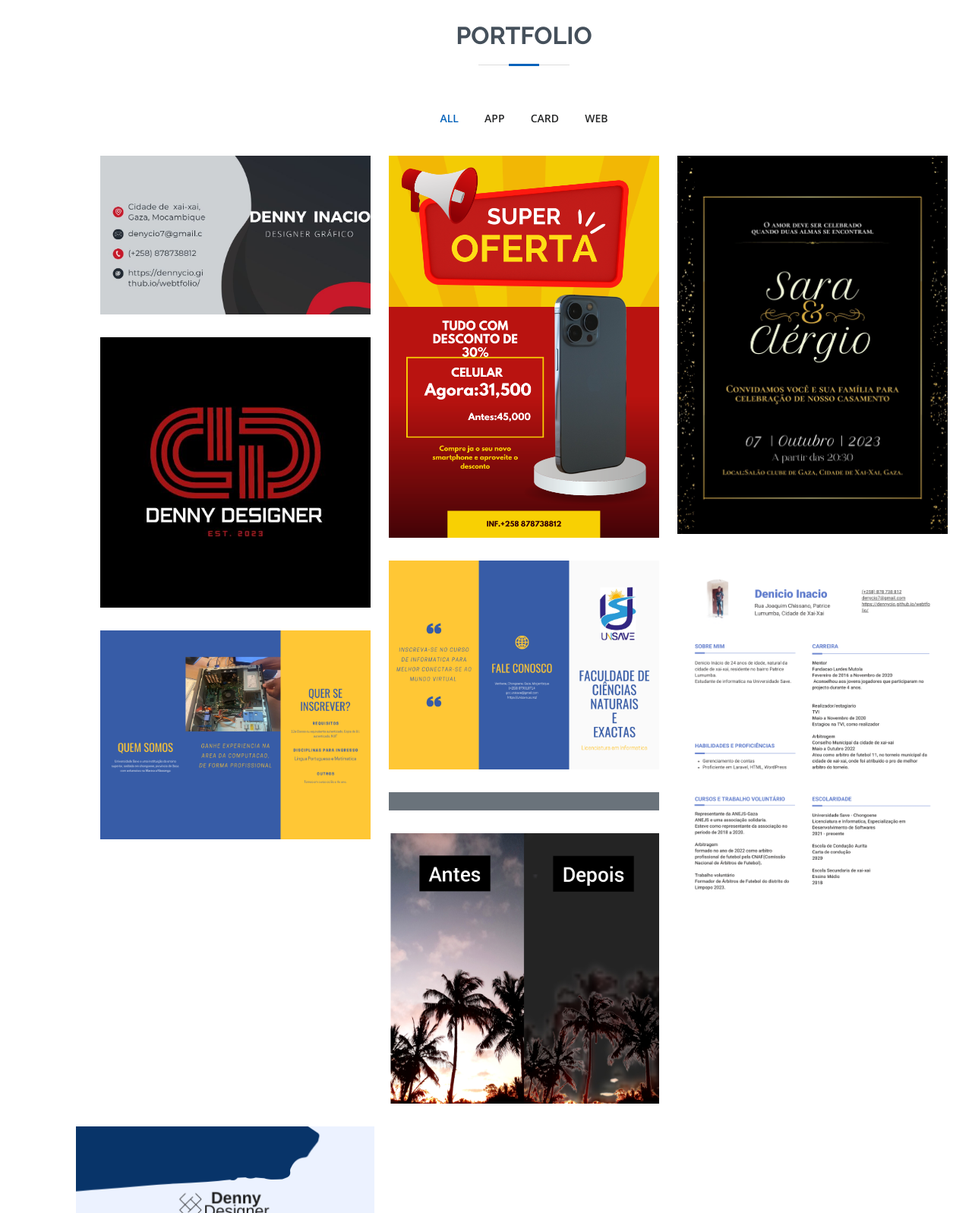
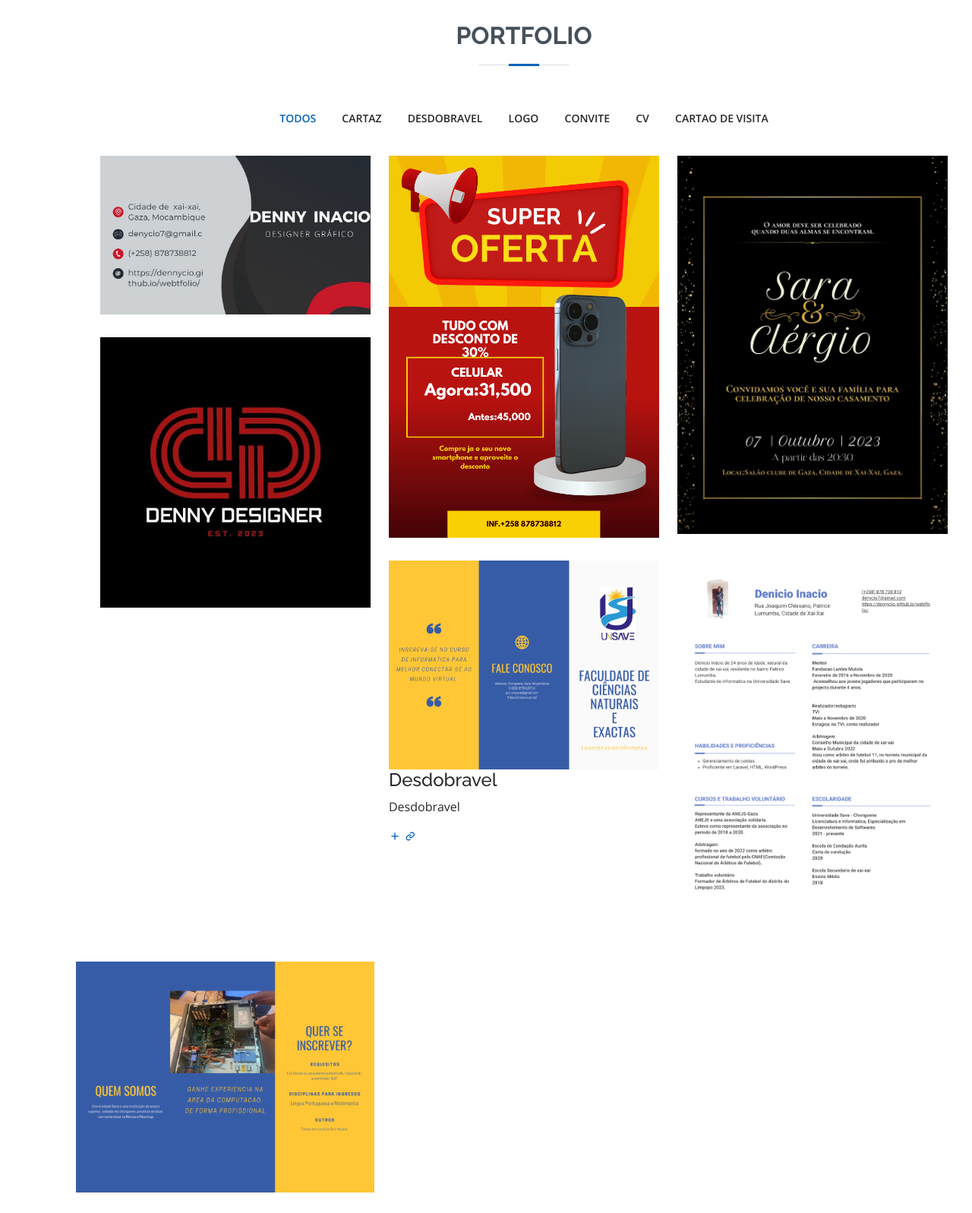
Before and after one commit to dennycio/webfolio, a plain HTML site: page index.html in a window 1280 px wide. Shown: the part 2300-3897 px from the top of the page at 76% size. Drawn offline with nearby package versions, Linux system fonts and the light colour scheme.

Commit message:
Update index.html

```diff
--- a/index.html
+++ b/index.html
@@ -224,107 +224,113 @@
         <div class="row">
           <div class="col-lg-12 d-flex justify-content-center" data-aos="fade-up" data-aos-delay="100">
             <ul id="portfolio-flters">
-              <li data-filter="*" class="filter-active">All</li>
-              <li data-filter=".filter-app">App</li>
-              <li data-filter=".filter-card">Card</li>
-              <li data-filter=".filter-web">Web</li>
+              <li data-filter="*" class="filter-active">Todos</li>
+              <li data-filter=".filter-cartaz">Cartaz</li>
+              <li data-filter=".filter-desdobravel">Desdobravel</li>
+              <li data-filter=".filter-logo">Logo</li>
+              <li data-filter=".filter-convite">Convite</li>
+              <li data-filter=".filter-cv">CV</li>
+              <li data-filter=".filter-cartao">Cartao de Visita</li>
             </ul>
           </div>
         </div>
 
         <div class="row portfolio-container" data-aos="fade-up" data-aos-delay="200">
 
-          <div class="col-lg-4 col-md-6 portfolio-item filter-app">
+          <div class="col-lg-4 col-md-6 portfolio-item filter-cartao">
             <div class="portfolio-wrap">
               <img src="assets/img/portfolio/portfolio-1.png" class="img-fluid" alt="">
               <div class="portfolio-info">
-                <h4>App 1</h4>
-                <p>App</p>
+                <h4>Cartao de Visita</h4>
+                <p>cartao</p>
                 <div class="portfolio-links">
-                  <a href="assets/img/portfolio/portfolio-1.png" data-gallery="portfolioGallery" class="portfolio-lightbox" title="App 1"><i class="bx bx-plus"></i></a>
+                  <a href="assets/img/portfolio/portfolio-1.png" data-gallery="portfolioGallery" class="portfolio-lightbox" title="cartao"><i class="bx bx-plus"></i></a>
                   <a href="portfolio-details.html" class="portfolio-details-lightbox" data-glightbox="type: external" title="Portfolio Details"><i class="bx bx-link"></i></a>
                 </div>
               </div>
             </div>
           </div>
 
-          <div class="col-lg-4 col-md-6 portfolio-item filter-web">
+          <div class="col-lg-4 col-md-6 portfolio-item filter-cartaz">
             <div class="portfolio-wrap">
               <img src="assets/img/portfolio/portfolio-2.png" class="img-fluid" alt="">
               <div class="portfolio-info">
-                <h4>Web 3</h4>
-                <p>Web</p>
+                <h4>Cartaz</h4>
+                <p>cartaz</p>
                 <div class="portfolio-links">
-                  <a href="assets/img/portfolio/portfolio-2.png" data-gallery="portfolioGallery" class="portfolio-lightbox" title="Web 3"><i class="bx bx-plus"></i></a>
+                  <a href="assets/img/portfolio/portfolio-2.png" data-gallery="portfolioGallery" class="portfolio-lightbox" title="Cartaz"><i class="bx bx-plus"></i></a>
                   <a href="portfolio-details.html" class="portfolio-details-lightbox" data-glightbox="type: external" title="Portfolio Details"><i class="bx bx-link"></i></a>
                 </div>
               </div>
             </div>
           </div>
 
-          <div class="col-lg-4 col-md-6 portfolio-item filter-app">
+          <div class="col-lg-4 col-md-6 portfolio-item filter-convite">
             <div class="portfolio-wrap">
               <img src="assets/img/portfolio/portfolio-3.png" class="img-fluid" alt="">
               <div class="portfolio-info">
-                <h4>App 2</h4>
-                <p>App</p>
+                <h4>Convite</h4>
+                <p>convite</p>
                 <div class="portfolio-links">
-                  <a href="assets/img/portfolio/portfolio-3.png" data-gallery="portfolioGallery" class="portfolio-lightbox" title="App 2"><i class="bx bx-plus"></i></a>
+                  <a href="assets/img/portfolio/portfolio-3.png" data-gallery="portfolioGallery" class="portfolio-lightbox" title="convite"><i class="bx bx-plus"></i></a>
                   <a href="portfolio-details.html" class="portfolio-details-lightbox" data-glightbox="type: external" title="Portfolio Details"><i class="bx bx-link"></i></a>
                 </div>
               </div>
             </div>
           </div>
 
-          <div class="col-lg-4 col-md-6 portfolio-item filter-card">
+          <div class="col-lg-4 col-md-6 portfolio-item filter-logo">
             <div class="portfolio-wrap">
               <img src="assets/img/portfolio/portfolio-4.png" class="img-fluid" alt="">
               <div class="portfolio-info">
-                <h4>Card 2</h4>
-                <p>Card</p>
+                <h4>Logo</h4>
+                <p>Logo</p>
                 <div class="portfolio-links">
-                  <a href="assets/img/portfolio/portfolio-4.png" data-gallery="portfolioGallery" class="portfolio-lightbox" title="Card 2"><i class="bx bx-plus"></i></a>
+                  <a href="assets/img/portfolio/portfolio-4.png" data-gallery="portfolioGallery" class="portfolio-lightbox" title="logo"><i class="bx bx-plus"></i></a>
                   <a href="portfolio-details.html" class="portfolio-details-lightbox" data-glightbox="type: external" title="Portfolio Details"><i class="bx bx-link"></i></a>
                 </div>
               </div>
             </div>
           </div>
 
-          <div class="col-lg-4 col-md-6 portfolio-item filter-web">
+          <div class="col-lg-4 col-md-6 portfolio-item filter-cv">
             <div class="portfolio-wrap">
               <img src="assets/img/portfolio/portfolio-5.png" class="img-fluid" alt="">
               <div class="portfolio-info">
-                <h4>Web 2</h4>
-                <p>Web</p>
+                <h4>cv</h4>
+                <p>cv</p>
                 <div class="portfolio-links">
-                  <a href="assets/img/portfolio/portfolio-5.png" data-gallery="portfolioGallery" class="portfolio-lightbox" title="Web 2"><i class="bx bx-plus"></i></a>
-                  <a href="portfolio-details.html" class="portfolio-details-lightbox" data-glightbox="type: external" title="Portfolio Details"><i class="bx bx-link"></i></a>
-                </div>
-              </div>
-            </div>
-          </div>
-          <div class="col-lg-4 col-md-6 portfolio-item filter-app">
-            <div class="portfolio-wrap">
-              <img src="assets/img/portfolio/portfolio-6.png" class="img-fluid" alt="">
-              <div class="portfolio-info">
-                <h4>App 3</h4>
-                <p>App</p>
-                <div class="portfolio-links">
-                  <a href="assets/img/portfolio/portfolio-6.png" data-gallery="portfolioGallery" class="portfolio-lightbox" title="App 3"><i class="bx bx-plus"></i></a>
+                  <a href="assets/img/portfolio/portfolio-5.png" data-gallery="portfolioGallery" class="portfolio-lightbox" title="cv"><i class="bx bx-plus"></i></a>
                   <a href="portfolio-details.html" class="portfolio-details-lightbox" data-glightbox="type: external" title="Portfolio Details"><i class="bx bx-link"></i></a>
                 </div>
               </div>
             </div>
           </div>
 
-          <div class="col-lg-4 col-md-6 portfolio-item filter-card">
+          <div class="col-lg-4 col-md-6 portfolio-item filter-desdobravel>
+            <div class="portfolio-wrap">
+              <img src="assets/img/portfolio/portfolio-6.png" class="img-fluid" alt="">
+              <div class="portfolio-info">
+                <h4>Desdobravel</h4>
+                <p>Desdobravel</p>
+                <div class="portfolio-links">
+                  <a href="assets/img/portfolio/portfolio-6.png" data-gallery="portfolioGallery" class="portfolio-lightbox" title="Desdobravel"><i class="bx bx-plus"></i></a>
+                  <a href="portfolio-details.html" class="portfolio-details-lightbox" data-glightbox="type: external" title="Portfolio Details"><i class="bx bx-link"></i></a>
+                </div>
+              </div>
+             </div>
+            </div>
+          </div>
+
+
+          <div class="col-lg-4 col-md-6 portfolio-item filter-desdobravel">
             <div class="portfolio-wrap">
               <img src="assets/img/portfolio/portfolio-7.png" class="img-fluid" alt="">
               <div class="portfolio-info">
-                <h4>Card 1</h4>
-                <p>Card</p>
+                <h4>Desdobravel<h4>
+                <p>Desdobravel</p>
                 <div class="portfolio-links">
-                  <a href="assets/img/portfolio/portfolio-7.png" data-gallery="portfolioGallery" class="portfolio-lightbox" title="Card 1"><i class="bx bx-plus"></i></a>
+                  <a href="assets/img/portfolio/portfolio-7.png" data-gallery="portfolioGallery" class="portfolio-lightbox" title="Desdobravel"><i class="bx bx-plus"></i></a>
                   <a href="portfolio-details.html" class="portfolio-details-lightbox" data-glightbox="type: external" title="Portfolio Details"><i class="bx bx-link"></i></a>
                 </div>
               </div>
@@ -361,12 +367,16 @@
         </div>
       </div>
 
-      <div class="col-lg-4 col-md-6 portfolio-item filter-web">
+
+
+    <div>
+      <div>
+        <div class="col-lg-4 col-md-6 portfolio-item filter-web">
         <div class="portfolio-wrap">
           <img src="assets/img/portfolio/portfolio-10.png" class="img-fluid" alt="">
           <div class="portfolio-info">
             <h4>Web 2</h4>
-            <p>Web</p>
+            <p>logo</p>
             <div class="portfolio-links">
               <a href="assets/img/portfolio/portfolio-10.png" data-gallery="portfolioGallery" class="portfolio-lightbox" title="Web 2"><i class="bx bx-plus"></i></a>
               <a href="portfolio-details.html" class="portfolio-details-lightbox" data-glightbox="type: external" title="Portfolio Details"><i class="bx bx-link"></i></a>
@@ -374,12 +384,18 @@
           </div>
         </div>
       </div>
-      <div class="col-lg-4 col-md-6 portfolio-item filter-card">
+    </div>
+  </div>
+
+
+      <div>
+        <div>
+        <div class="col-lg-4 col-md-6 portfolio-item filter-card">
         <div class="portfolio-wrap">
           <img src="assets/img/portfolio/portfolio-11.png" class="img-fluid" alt="">
           <div class="portfolio-info">
-            <h4>Card 3</h4>
-            <p>Card</p>
+            <h4>Logo</h4>
+            <p>logo</p>
             <div class="portfolio-links">
               <a href="assets/img/portfolio/portfolio-11.png" data-gallery="portfolioGallery" class="portfolio-lightbox" title="Card 3"><i class="bx bx-plus"></i></a>
               <a href="portfolio-details.html" class="portfolio-details-lightbox" data-glightbox="type: external" title="Portfolio Details"><i class="bx bx-link"></i></a>
@@ -387,6 +403,10 @@
           </div>
         </div>
       </div>
+    </div>
+  </div>
+
+
 
     </section><!-- End Portfolio Section -->
     <section class="video-section" style="position: relative; z-index: 999;">
```
